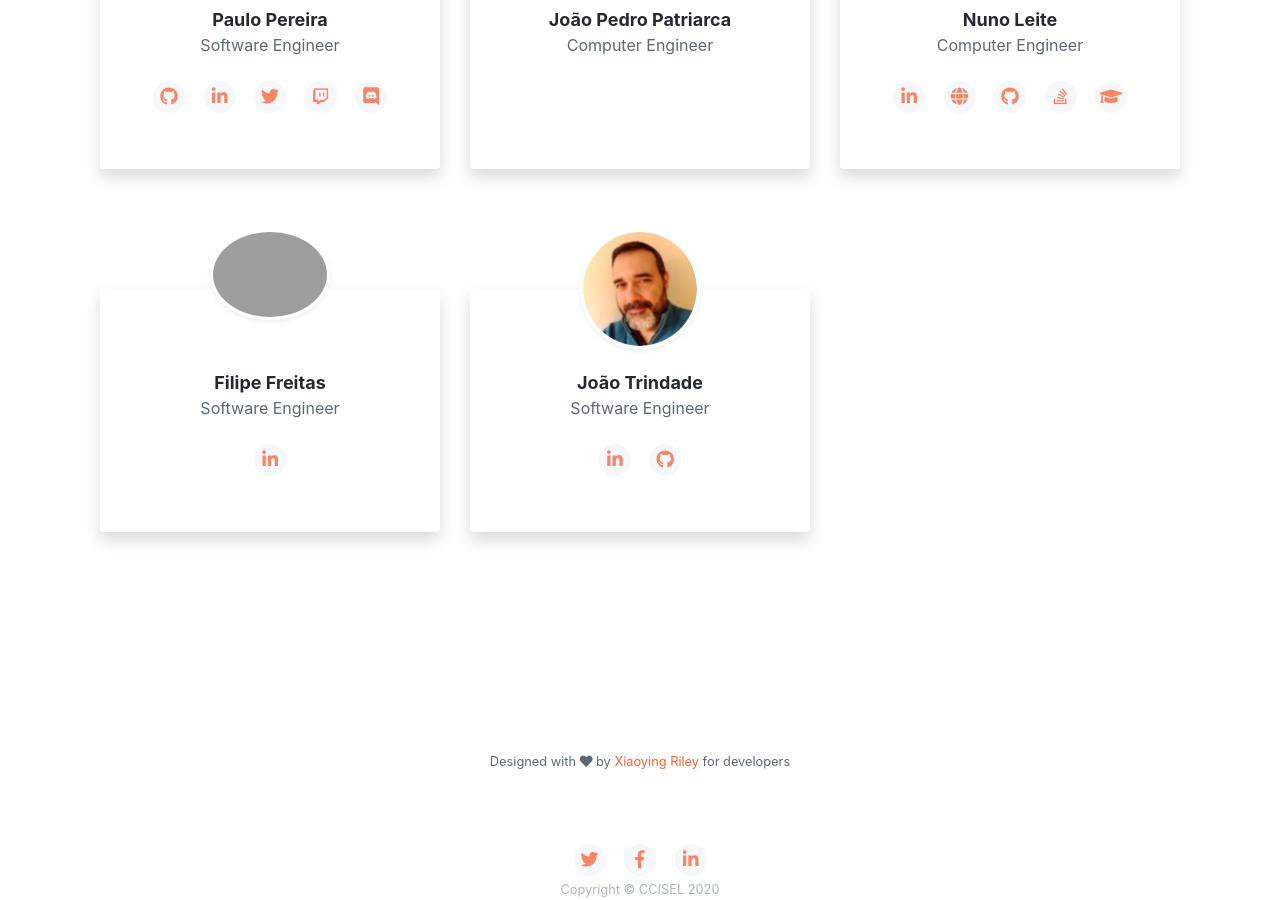
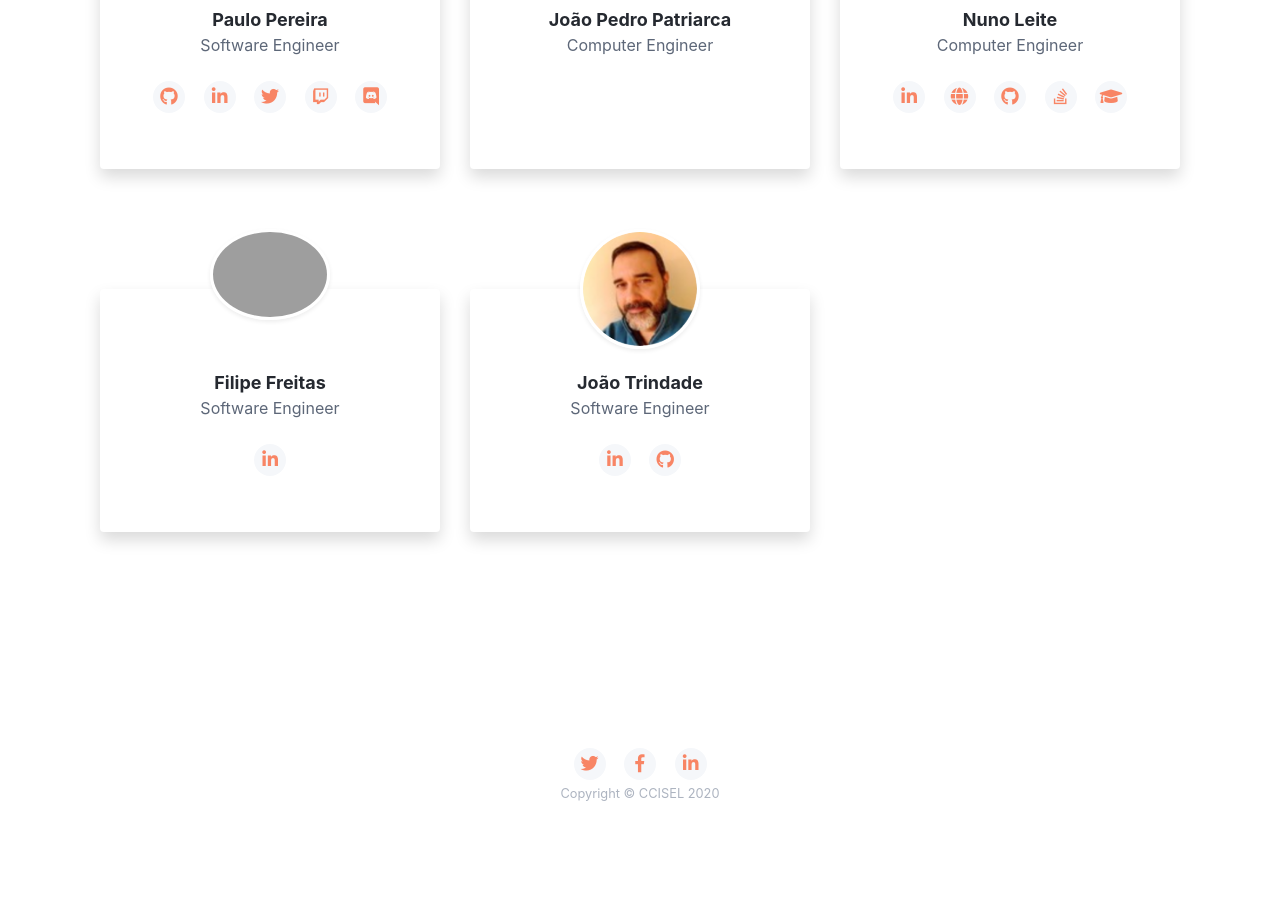
Before and after one commit to jpatri/ccisel.github.io, a Jekyll site: the page built from team.html, in a window 1280 px wide and 900 px high, scrolled down 1205 px. Built offline with Jekyll 4.4.1, drawn with Linux system fonts in a browser that asks for light colours; after the commit the page ends 2009 px from its top, so only the background shows below that.

Commit message:
Remove footer attribution

```diff
--- a/team.html
+++ b/team.html
@@ -35,10 +35,3 @@ description: "CCISEL engineers"
         </section>
     </div>
 </div><!--//team-section-->
-<br>
-<br>
-<br>
-<div class="text-center">
-    <!--/* This template is free as long as you keep the footer attribution link. If you'd like to use the template without the attribution link, you can buy the commercial license via our website: themes.3rdwavemedia.com Thank you for your support. :) */-->
-    <small class="copyright">Designed with <i class="fas fa-heart"></i> by <a href="https://themes.3rdwavemedia.com/" target="_blank">Xiaoying Riley</a> for developers</small>
-</div>
```
